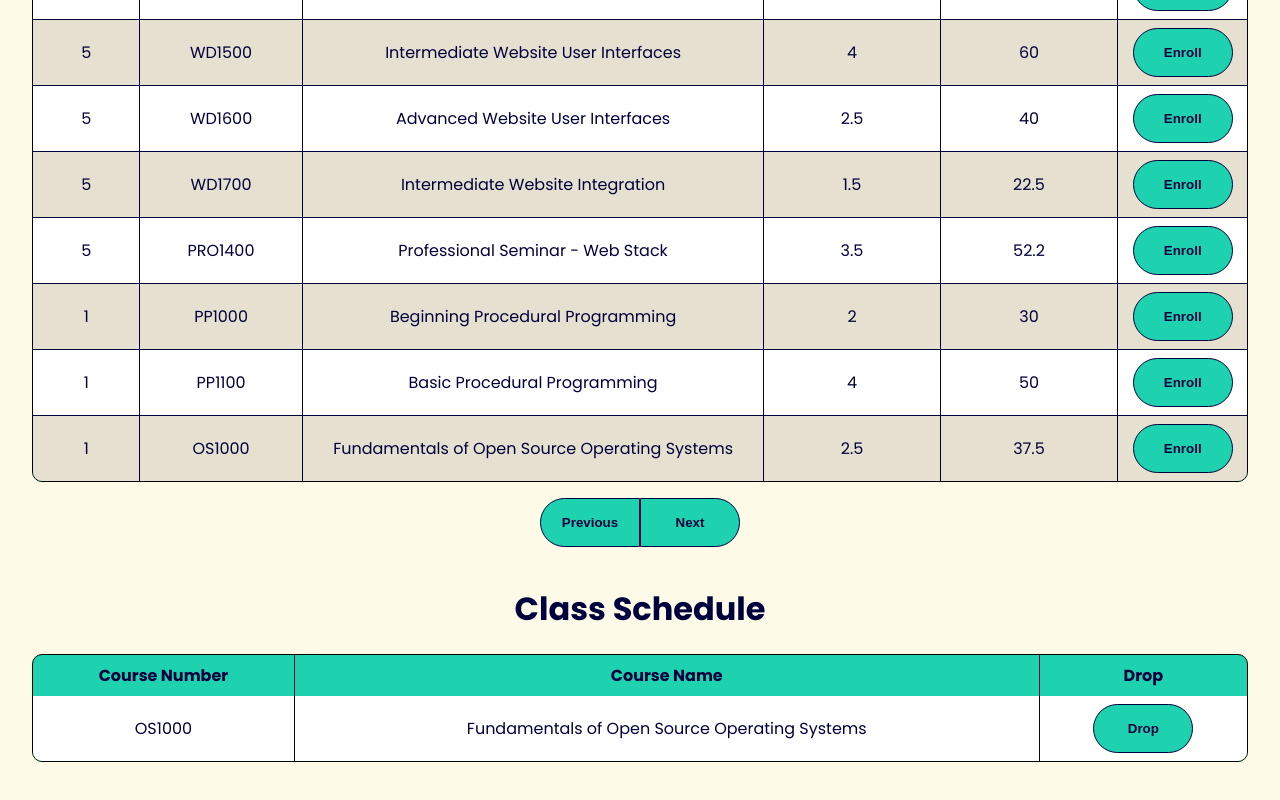
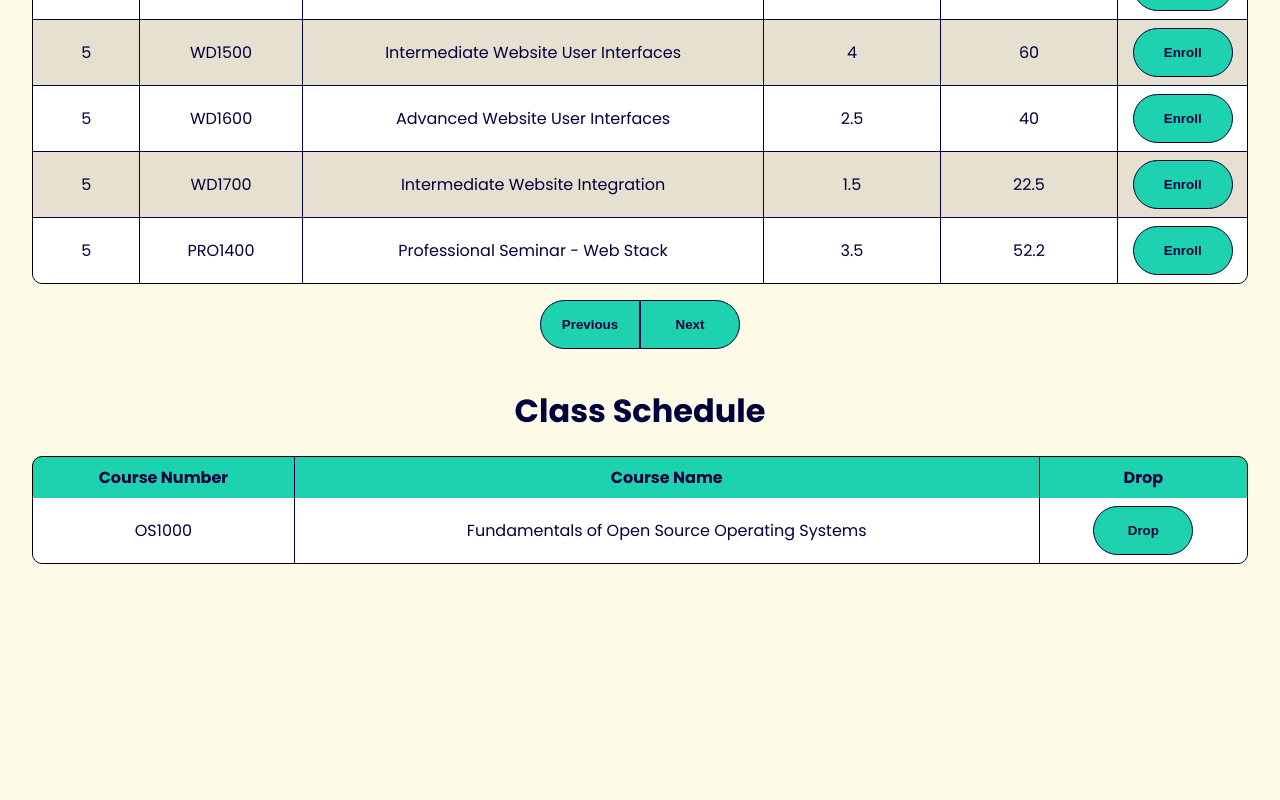
Before and after one commit to michaellgans/atlas-react-state-intro, a React (Vite) app: page / in a window 1280 px wide. Shown: the part 2190-2990 px from the top of the page. After the commit the page ends 2854 px from the top, so only its background shows below. Built offline with nearby package versions, Linux system fonts and the light colour scheme.

Commit message:
MLG - 10:10 AM - updates SchoolCatalog component to remove hardcoded HTML

```diff
--- a/src/SchoolCatalog.jsx
+++ b/src/SchoolCatalog.jsx
@@ -27,6 +27,7 @@ export default function SchoolCatalog() {
       <h1>School Catalog</h1>
       <input type="text" placeholder="Search" />
       <table>
+        {/* Table Head */}
         <thead>
           <tr>
             <th>Trimester</th>
@@ -37,40 +38,12 @@ export default function SchoolCatalog() {
             <th>Enroll</th>
           </tr>
         </thead>
+        {/* Table Body */}
         <tbody>
+        {/* Generates TableRow Components per JSON Object */}
           {courses.map((course, index) => (
             <TableRow key={index} {...course} />
           ))}
-          <tr>
-            <td>1</td>
-            <td>PP1000</td>
-            <td>Beginning Procedural Programming</td>
-            <td>2</td>
-            <td>30</td>
-            <td>
-              <button>Enroll</button>
-            </td>
-          </tr>
-          <tr>
-            <td>1</td>
-            <td>PP1100</td>
-            <td>Basic Procedural Programming</td>
-            <td>4</td>
-            <td>50</td>
-            <td>
-              <button>Enroll</button>
-            </td>
-          </tr>
-          <tr>
-            <td>1</td>
-            <td>OS1000</td>
-            <td>Fundamentals of Open Source Operating Systems</td>
-            <td>2.5</td>
-            <td>37.5</td>
-            <td>
-              <button>Enroll</button>
-            </td>
-          </tr>
         </tbody>
       </table>
       <div className="pagination">
```
